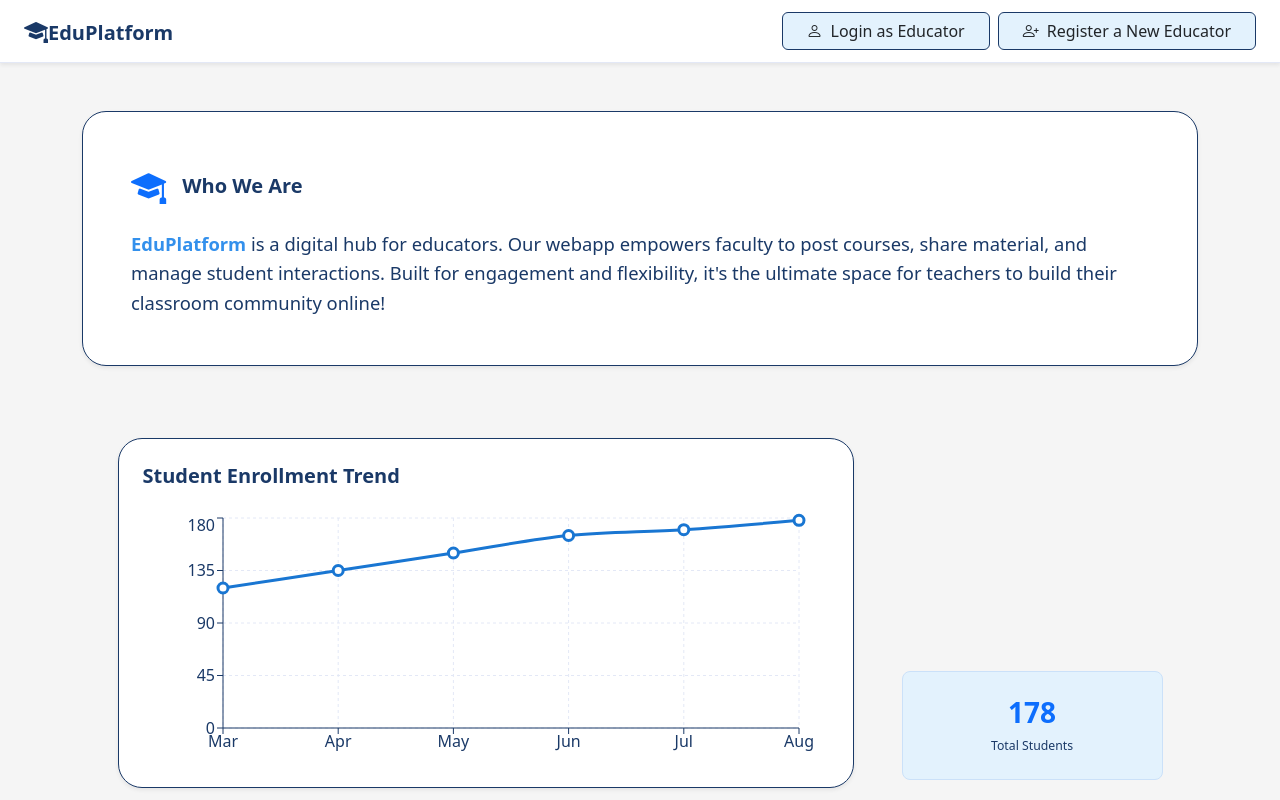
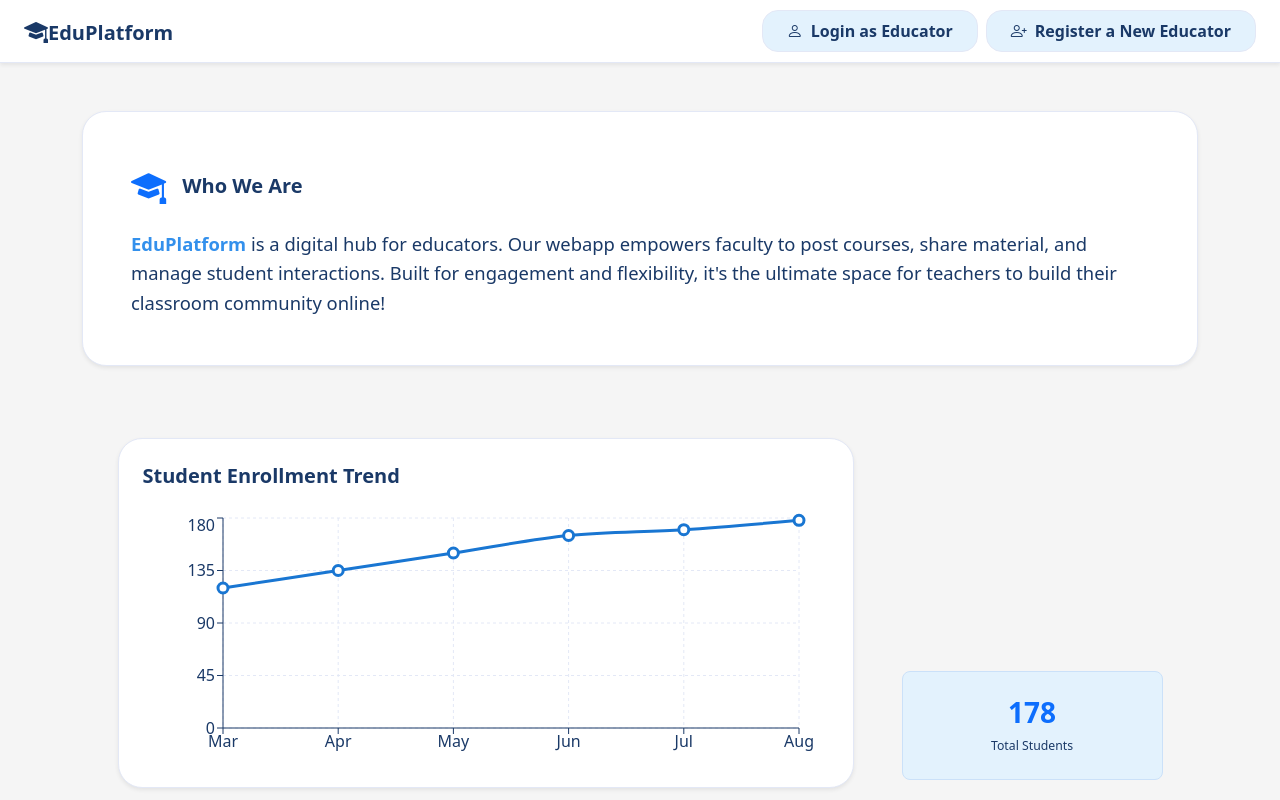
Before and after one commit to ansari356/EduPro_frontend, a React (Vite) app: page / in a window 1280 px wide. Shown: the top 800 px of the page. Built offline with nearby package versions, Linux system fonts and the light colour scheme.

Commit message:
new updates to index.css and the main header

```diff
--- a/src/components/common/Headers/MainHeader.jsx
+++ b/src/components/common/Headers/MainHeader.jsx
@@ -33,7 +33,7 @@ export default function HomeHeader() {
           <Nav className="ms-auto">
             <Link
               to={pagePaths.educator.login}
-              className="btn btn-edit-profile px-4 me-2"
+              className="btn-edit-profile px-4 me-2"
               style={{ textDecoration: "none" }}
             >
               <i className="bi bi-person me-2"></i>
@@ -41,7 +41,7 @@ export default function HomeHeader() {
             </Link>
             <Link
               to={pagePaths.educator.signup}
-              className="btn btn-edit-profile px-4"
+              className="btn-edit-profile px-4"
               style={{ textDecoration: "none" }}
             >
               <i className="bi bi-person-plus me-2"></i>
--- a/src/index.css
+++ b/src/index.css
@@ -68,7 +68,7 @@ body {
 /* Card components*/
 .card {
   background-color: var(--color-card-background);
-  border: 1px solid var(--color-primary-dark) !important;
+  border: 1px solid var(--color-border) !important;
   border-radius: var(--border-radius-lg);
   box-shadow: var(--shadow-light);
   transition: box-shadow var(--transition-medium);
@@ -160,7 +160,7 @@ body {
   font-weight: 600;
   border-radius: var(--border-radius-md);
   padding: var(--spacing-sm) var(--spacing-xl);
-  border: 1px solid var(--color-primary-dark) !important;
+  border: 1px solid var(--color-border) !important;
   cursor: pointer;
   transition: all var(--transition-fast);
   font-size: var(--font-size-base);
```
